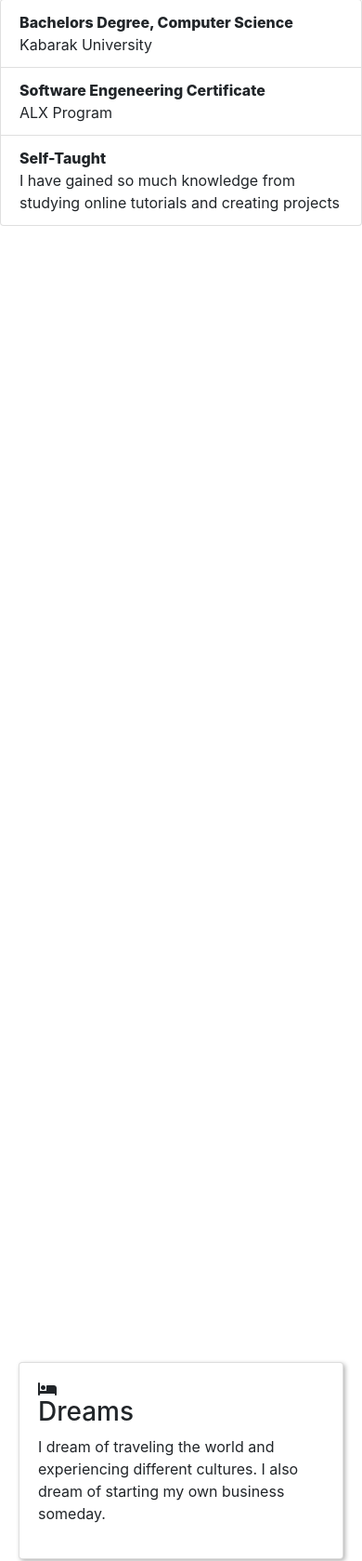
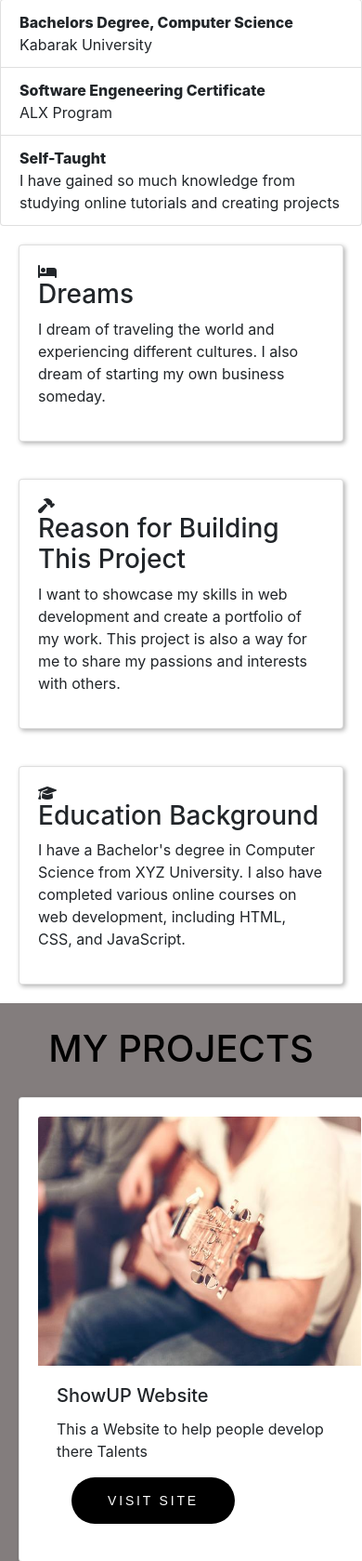
Before and after one commit to marshvin/vinmarsh.vercel.app, a PHP site: page /thisisme.html in a window 390 px wide. Shown: the part 959-2638 px from the top of the page at 93% size. Run offline with PHP 8.4, Linux system fonts and the light colour scheme; some libraries are stand-ins or nearby versions.

Commit message:
card responsive

```diff
--- a/styles.css
+++ b/styles.css
@@ -192,7 +192,7 @@
 
   @media (max-width: 767px){
 	.wrapper{
-		height:200vh;
+		height:100vh;
 		background-color: white;
 
 	}
@@ -200,7 +200,7 @@
 		font-size: 14px;
 	  }
 	.work{
-		height: 400vh;
+		height: 200vh;
 	}
 	.imgprog{
 		width: 210px;
```
